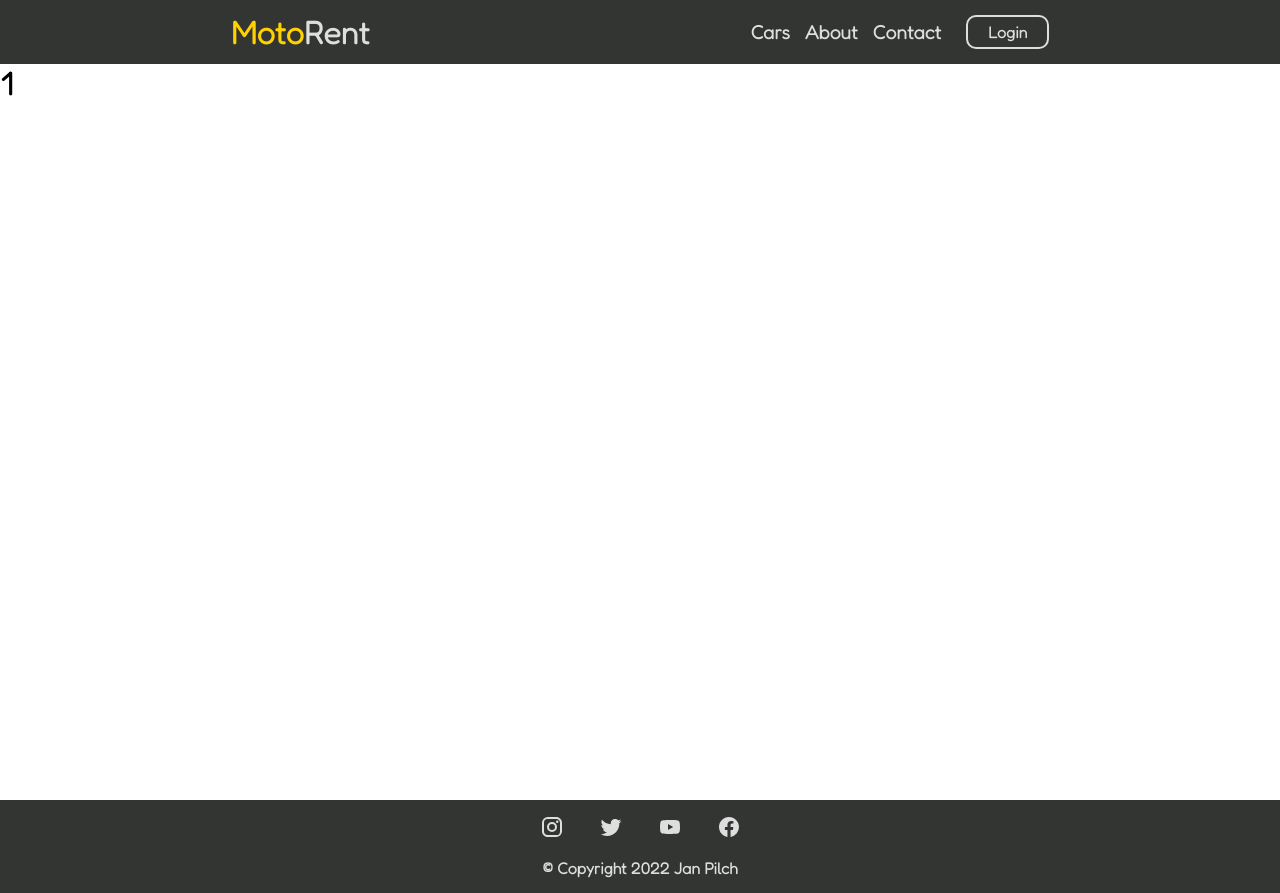
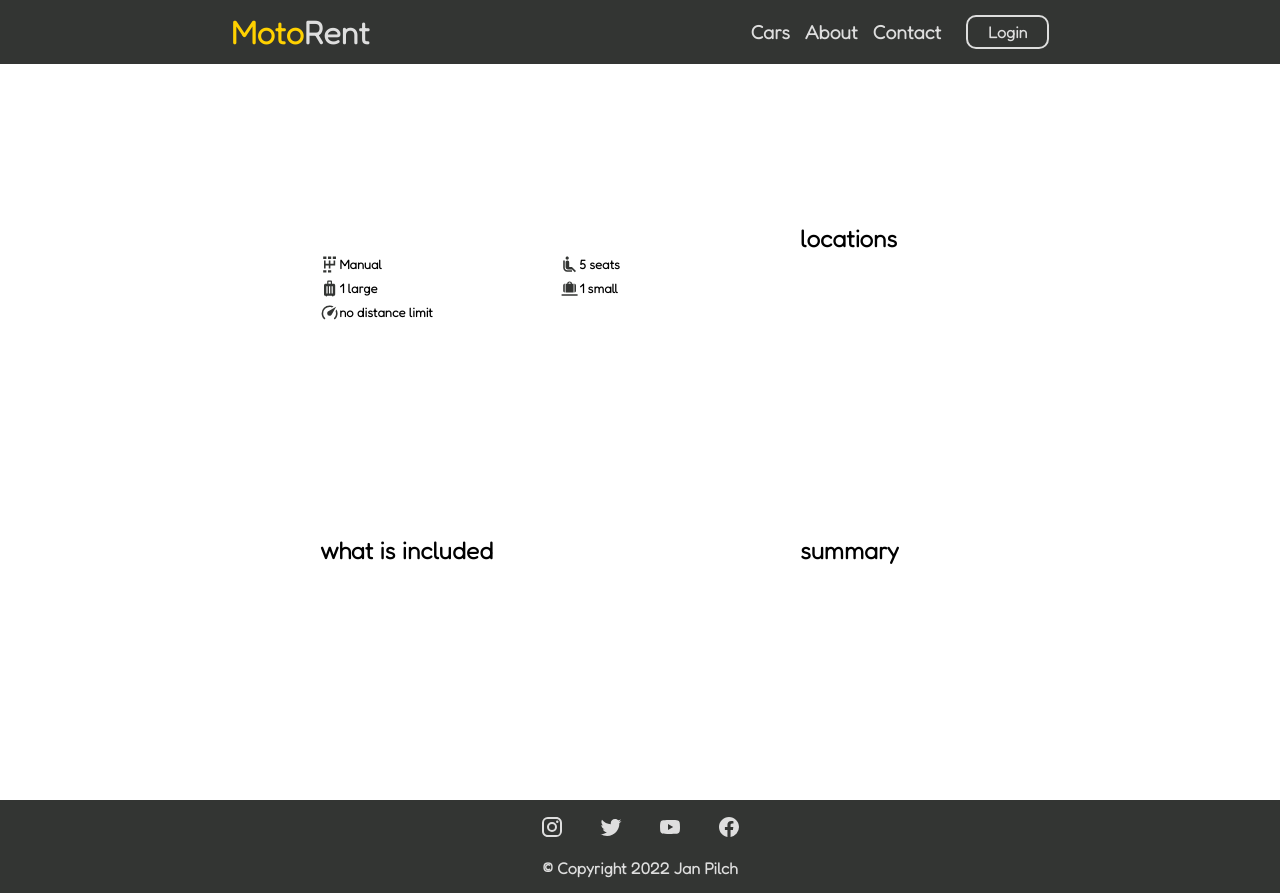
Before and after one commit to jpilch/car-rental, a React (Create React App) app in the folder client/: page /cars/1 in a window 1280 px wide. Built offline with nearby package versions, Linux system fonts and the light colour scheme; no server answers.

Commit message:
backup commit

```diff
--- /dev/null
+++ b/client/src/components/CarInfo.jsx
@@ -0,0 +1,47 @@
+import CarSpec from "./CarSpec";
+import '../css/CarInfo.css'
+import {mdiBagChecked, mdiBagSuitcase, mdiCarShiftPattern, mdiSeatPassenger, mdiSpeedometer} from "@mdi/js";
+import React from "react";
+
+const CarInfo = ({carModel}) => {
+    return (
+        <div className="car-info">
+            <h2>{carModel.manufacturer} {carModel.name}</h2>
+            <div className="car-specs">
+                <div className="car-spec-row">
+                    <CarSpec
+                        path={mdiCarShiftPattern}
+                        specText={'Manual'}
+                        specValue={''}
+                    />
+                    <CarSpec
+                        path={mdiSeatPassenger}
+                        specText={'seats'}
+                        specValue={5}
+                    />
+                </div>
+                <div className="car-spec-row">
+                    <CarSpec
+                        path={mdiBagSuitcase}
+                        specText={'large'}
+                        specValue={1}
+                    />
+                    <CarSpec
+                        path={mdiBagChecked}
+                        specText={'small'}
+                        specValue={1}
+                    />
+                </div>
+                <div className="car-spec-row">
+                    <CarSpec
+                        path={mdiSpeedometer}
+                        specText={'no distance limit'}
+                        specValue={''}
+                    />
+                </div>
+            </div>
+        </div>
+    )
+}
+
+export default CarInfo
--- a/client/src/components/CarItem.jsx
+++ b/client/src/components/CarItem.jsx
@@ -1,22 +1,11 @@
 import '../css/CarItem.css'
 import React from 'react'
-import CarSpec from "./CarSpec";
+import CarInfo from "./CarInfo";
 import CarOffer from "./CarOffer";
-import {
-    mdiCarShiftPattern,
-    mdiSeatPassenger,
-    mdiBagSuitcase,
-    mdiBagChecked,
-    mdiSpeedometer
-} from '@mdi/js';
 import { useNavigate } from "react-router-dom";
 
-const CarItem = (props) => {
+const CarItem = ({carModel}) => {
     const navigate = useNavigate()
-
-    const seeOfferDetails = () => {
-        navigate(`/cars/${props.car_id}`)
-    }
 
     const imgStyle = {
         maxWidth: '10rem',
@@ -26,47 +15,11 @@ const CarItem = (props) => {
 
     return (
         <div className='car-item'>
-            <img style={imgStyle} src={props.img_url} alt=""/>
-            <div className="car-info">
-                <h2>{props.manufacturer} {props.name}</h2>
-                <div className="car-specs">
-                    <div className="car-spec-row">
-                        <CarSpec
-                            path={mdiCarShiftPattern}
-                            specText={'Manual'}
-                            specValue={''}
-                        />
-                        <CarSpec
-                            path={mdiSeatPassenger}
-                            specText={'seats'}
-                            specValue={5}
-                        />
-                    </div>
-                    <div className="car-spec-row">
-                        <CarSpec
-                            path={mdiBagSuitcase}
-                            specText={'large'}
-                            specValue={1}
-                        />
-                        <CarSpec
-                            path={mdiBagChecked}
-                            specText={'small'}
-                            specValue={1}
-                        />
-                    </div>
-                    <div className="car-spec-row">
-                        <CarSpec
-                            path={mdiSpeedometer}
-                            specText={'no distance limit'}
-                            specValue={''}
-                        />
-                    </div>
-                </div>
-            </div>
+            <img style={imgStyle} src={carModel.img_url} alt=""/>
+            <CarInfo carModel={carModel}/>
             <CarOffer
-                seeOfferDetails={seeOfferDetails}
+                seeOfferDetails={() => navigate(`/cars/${carModel.id}`)}
                 priceThreeDays={200}
-                detailsUrl={'/test'}
             />
         </div>
     )
--- a/client/src/components/CarOffer.jsx
+++ b/client/src/components/CarOffer.jsx
@@ -1,7 +1,6 @@
 import '../css/CarOffer.css'
 import React from 'react'
 import CustomButton from "./CustomButton";
-import {Link} from 'react-router-dom'
 
 const CarOffer = ({ priceThreeDays, seeOfferDetails }) => {
     return (
--- a/client/src/css/CarDetails.css
+++ b/client/src/css/CarDetails.css
@@ -1,3 +1,33 @@
 main#car-details {
     min-height: 92vh;
+    display: grid;
+    grid-template-columns: 3fr 1fr;
+    grid-template-rows: 3fr 1fr;
+    grid-template-areas:
+        "ci rl"
+        "wi os";
+    padding: 10rem 20rem;
 }
+
+main#car-details section.car-info {
+    grid-area: ci;
+}
+
+main#car-details .car-info img {
+    border-radius: 1rem;
+    box-shadow: 2px 2px 5px var(--clr-dark);
+    max-height: 8rem;
+    width: auto;
+}
+
+main#car-details section.rental-locations {
+    grid-area: rl;
+}
+
+main#car-details section.what-is-included {
+    grid-area: wi;
+}
+
+main#car-details section.order-summary {
+    grid-area: os;
+}
--- /dev/null
+++ b/client/src/css/CarInfo.css
@@ -0,0 +1,18 @@
+div.car-info {
+    flex: 1;
+    display: flex;
+    flex-direction: column;
+    gap: 0.7rem;
+}
+
+div.car-info div.car-specs {
+    display: flex;
+    flex-direction: column;
+    gap: 0.3rem;
+}
+
+div.car-info div.car-spec-row {
+    display: flex;
+    justify-content: space-around;
+    width: 100%;
+}
--- a/client/src/css/CarItem.css
+++ b/client/src/css/CarItem.css
@@ -8,24 +8,6 @@ div.car-item {
     padding: 1rem 1rem;
 }
 
-div.car-item div.car-info {
-    flex: 1;
-    display: flex;
-    flex-direction: column;
-    gap: 0.7rem;
-}
-
-div.car-item div.car-specs {
-    display: flex;
-    flex-direction: column;
-    gap: 0.3rem;
-}
-
-div.car-item div.car-spec-row {
-    display: flex;
-}
-
-
 div.car-item img {
     border: 1px solid var(--clr-light);
 }
--- a/client/src/css/CarSpec.css
+++ b/client/src/css/CarSpec.css
@@ -1,4 +1,4 @@
-div.car-item div.car-spec {
+div.car-spec {
     font-size: 0.8rem;
     flex: 1;
     display: flex;
--- a/client/src/pages/CarDetails.jsx
+++ b/client/src/pages/CarDetails.jsx
@@ -2,21 +2,37 @@ import '../css/CarDetails.css'
 import {useParams} from "react-router-dom";
 import {useEffect, useState} from "react";
 import axios from "axios";
+import React from "react";
+import CarInfo from "../components/CarInfo";
 
 const CarDetails = () => {
     const { id } = useParams()
-    const [car, setCar] = useState({})
+    const [carModel, setCarModel] = useState({})
+
     useEffect(async () => {
         const response = await axios.get(
             `${process.env.REACT_APP_API_URL}/car-models/${id}`
         )
-        setCar(response.data)
+        setCarModel(response.data)
     }, [])
 
     return (
         <main id="car-details">
-            <h1>{id}</h1>
-            <h1>{car.manufacturer} {car.name}</h1>
+            <section className="car-info">
+                <img src={carModel.img_url} alt=""/>
+                <CarInfo
+                    carModel={carModel}
+                />
+            </section>
+            <section className="rental-locations">
+                <h1>locations</h1>
+            </section>
+            <section className="what-is-included">
+                <h1>what is included</h1>
+            </section>
+            <section className="order-summary">
+                <h1>summary</h1>
+            </section>
         </main>
     )
 }
--- a/client/src/pages/CarListing.jsx
+++ b/client/src/pages/CarListing.jsx
@@ -30,13 +30,12 @@ const CarListing = () => {
                 <div>
                     {
                         carModels.map(carModel => {
-                            return <CarItem
-                                key={carModel.id}
-                                car_id={carModel.id}
-                                img_url={carModel.img_url}
-                                manufacturer={carModel.manufacturer}
-                                name={carModel.name}
-                            />
+                            return (
+                                <CarItem
+                                    key={carModel.id}
+                                    carModel={carModel}
+                                />
+                            )
                         })
                     }
                 </div>
```
